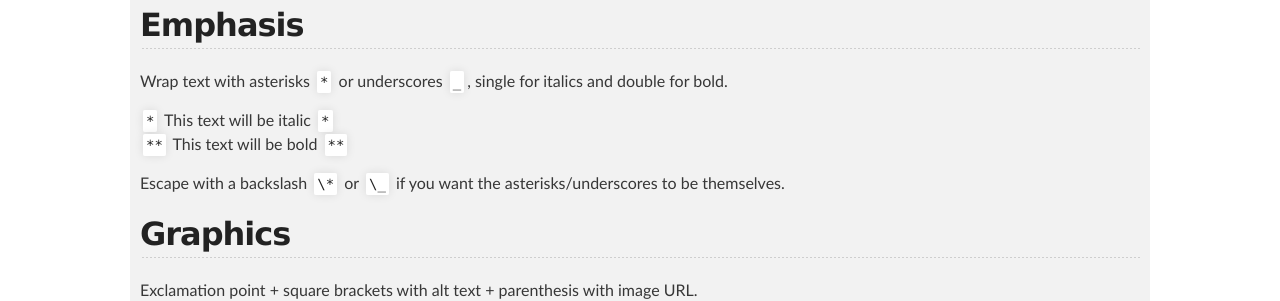
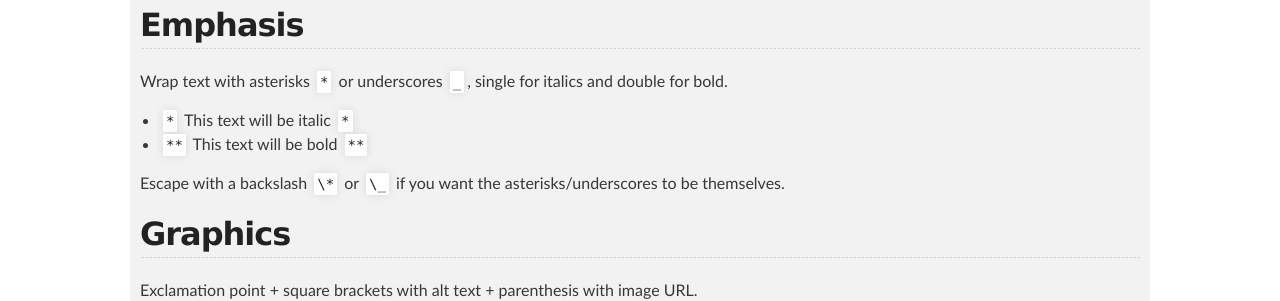
Before and after one commit to cathysnider/cathysnider.github.io, a Jekyll site: the page built from markdown.md, in a window 1280 px wide. Shown: the part 1428-1729 px from the top of the page. Built offline with Jekyll 4.4.1, drawn with Linux system fonts in a browser that asks for light colours.

Commit message:
Switch to list.

```diff
--- a/markdown.md
+++ b/markdown.md
@@ -66,8 +66,8 @@ Create tables with pipes `|` and hyphens `-`. Pipes separate columns and hyphens
 
 Wrap text with asterisks `*` or underscores `_`, single for italics and double for bold.
 
-`*` This text will be italic `*` <br />
-`**` This text will be bold `**`
+* `*` This text will be italic `*`
+* `**` This text will be bold `**`
 
 Escape with a backslash `\*` or `\_` if you want the asterisks/underscores to be themselves.
 
```
